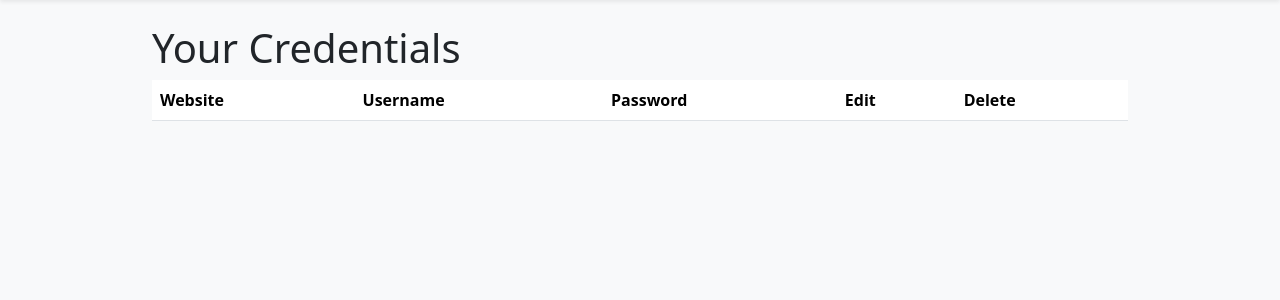
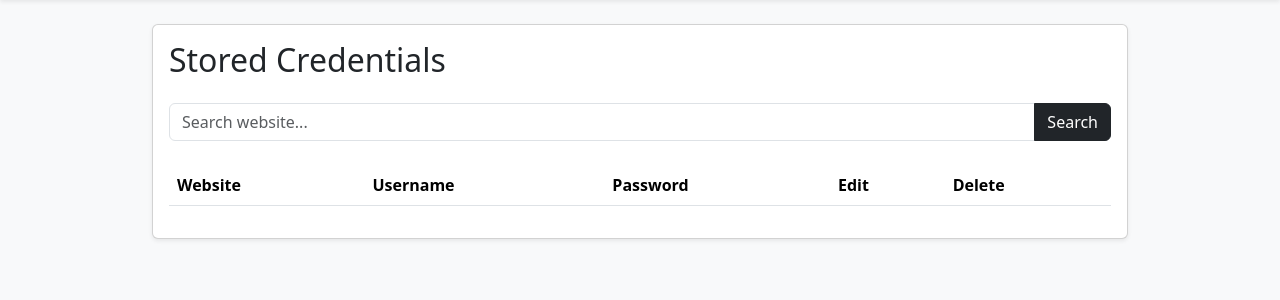
Before and after one commit to divyanshchawlaa/password-manager-security-project, a Flask app: page /view in a window 1280 px wide. Shown: the part 56-356 px from the top of the page. Run offline with Flask 3, Linux system fonts and the light colour scheme; the visitor is signed in with stand-in values (Sample User, id 1); data that the repository does not hold is empty; parts of the project's set-up code (start-up, migrations or seed data) failed here and were passed over.

Commit message:
Add credential search functionality

```diff
--- a/app.py
+++ b/app.py
@@ -188,6 +188,11 @@ def add_credential():
 @login_required
 def view_credentials():
 
+    search = request.args.get(
+        "search",
+        ""
+    )
+
     credentials = Credential.query.filter_by(
         user_id=current_user.id
     ).all()
@@ -196,18 +201,29 @@ def view_credentials():
 
     for credential in credentials:
 
-        credential_list.append({
-            "id": credential.id,
-            "website": credential.website,
-            "username": credential.username,
-            "password": decrypt_password(
-                credential.encrypted_password
-            )
-        })
+        if (
+            search.lower()
+            in credential.website.lower()
+        ):
+
+            credential_list.append({
+
+                "id": credential.id,
+
+                "website": credential.website,
+
+                "username": credential.username,
+
+                "password": decrypt_password(
+                    credential.encrypted_password
+                )
+
+            })
 
     return render_template(
         "view_credentials.html",
-        credentials=credential_list
+        credentials=credential_list,
+        search=search
     )
 
 
--- a/templates/view_credentials.html
+++ b/templates/view_credentials.html
@@ -2,18 +2,52 @@
 
 {% block content %}
 
-<h1>Your Credentials</h1>
+<div class="card shadow-sm">
+
+    <div class="card-body">
+
+        <h2 class="mb-4">
+            Stored Credentials
+        </h2>
+
+        <form
+            method="GET"
+            action="/view"
+            class="mb-4">
+
+            <div class="input-group">
+
+                <input
+                    type="text"
+                    name="search"
+                    class="form-control"
+                    placeholder="Search website..."
+                    value="{{ search }}">
+
+                <button
+                    class="btn btn-dark"
+                    type="submit">
+
+                    Search
+
+                </button>
+
+            </div>
+
+        </form>
 
         <table class="table table-striped">
 
             <thead>
 
                 <tr>
+
                     <th>Website</th>
                     <th>Username</th>
                     <th>Password</th>
                     <th>Edit</th>
                     <th>Delete</th>
+
                 </tr>
 
             </thead>
@@ -34,7 +68,7 @@
 
                         <a
                             href="/edit/{{ credential.id }}"
-                    class="btn btn-primary btn-sm">
+                            class="btn btn-outline-dark btn-sm">
 
                             Edit
 
@@ -46,7 +80,7 @@
 
                         <a
                             href="/delete/{{ credential.id }}"
-                    class="btn btn-danger btn-sm">
+                            class="btn btn-outline-danger btn-sm">
 
                             Delete
 
@@ -62,4 +96,8 @@
 
         </table>
 
+    </div>
+
+</div>
+
 {% endblock %}
```
Lines whose indentation alone changed are shown as unchanged.
